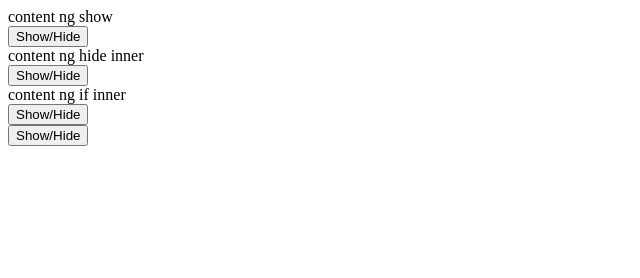
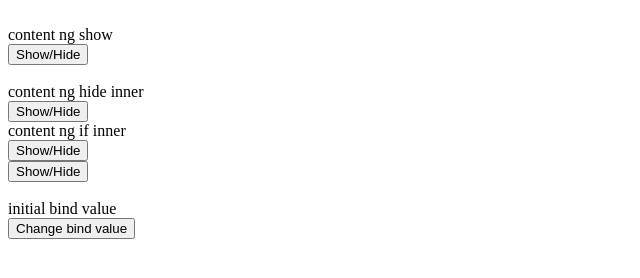
Before and after one commit to AndreiBazhenau/angular1x-cource, a plain HTML site: page homework-1/custom-angular/example.html in a window 1280 px wide. Shown: the whole page, without its empty margins (0-640 px from the left). Drawn offline with Linux system fonts and the light colour scheme.

Commit message:
homework-1: bonus task

```diff
--- a/homework-1/custom-angular/angular/directives/ngBind.js
+++ b/homework-1/custom-angular/angular/directives/ngBind.js
@@ -1,7 +1,7 @@
 var ngBind = function() {
     return {
         compile: function ($scope, $element, $attr) {
-            $scope.$watch($attr.ngBind, function (value) {
+            $scope.$watch($attr.ngbind, function (value) {
                 $element.textContent = value;
             });
         }
--- a/homework-1/custom-angular/example.html
+++ b/homework-1/custom-angular/example.html
@@ -8,21 +8,24 @@
         }
     </style>
 </head>
-<body>
+<br>
 
     <div ngshow="visibleNgShow">
         content ng show
     </div>
-    <button ngclick="visibleNgShowClickHandler">Show/Hide</button>
+    <button ngclick="visibleNgShowClickHandler">Show/Hide</button><br/><br/>
 
     <div ngif="visibleNgIf">
         <div nghide="visibleNgHideInner">content ng hide inner</div>
-        <button ngclick="visibleNgHideInnerClickHandler">Show/Hide</button>
+        <button ngclick="visibleNgHideInnerClickHandler">Show/Hide</button><br/>
 
         <div ngif="visibleNgIfInner">content ng if inner </div>
-        <button ngclick="visibleNgIfInnerClickHandler">Show/Hide</button>
+        <button ngclick="visibleNgIfInnerClickHandler">Show/Hide</button><br/>
     </div>
-    <button ngclick="visibleNgIfClickHandler">Show/Hide</button></br>
+    <button ngclick="visibleNgIfClickHandler">Show/Hide</button><br/><br/>
+
+    <div ngbind="bindValue"></div>
+    <button ngclick="changeBindValueClickHandler">Change bind value</button>
 </body>
 
 <script src="angular/compile.js"></script>
@@ -49,6 +52,7 @@
             $scope.visibleNgIf = true;
             $scope.visibleNgHideInner = false;
             $scope.visibleNgIfInner = true;
+            $scope.bindValue = "initial bind value";
 
             $scope.visibleNgShowClickHandler = function () {
                 $scope.visibleNgShow = !$scope.visibleNgShow;
@@ -62,6 +66,9 @@
             $scope.visibleNgIfInnerClickHandler = function () {
                 $scope.visibleNgIfInner = !$scope.visibleNgIfInner;
             };
+            $scope.changeBindValueClickHandler = function() {
+                $scope.bindValue = "changed bind value";
+            }
         }
 
         angular.bootstrap(initScope, document.documentElement);
```
